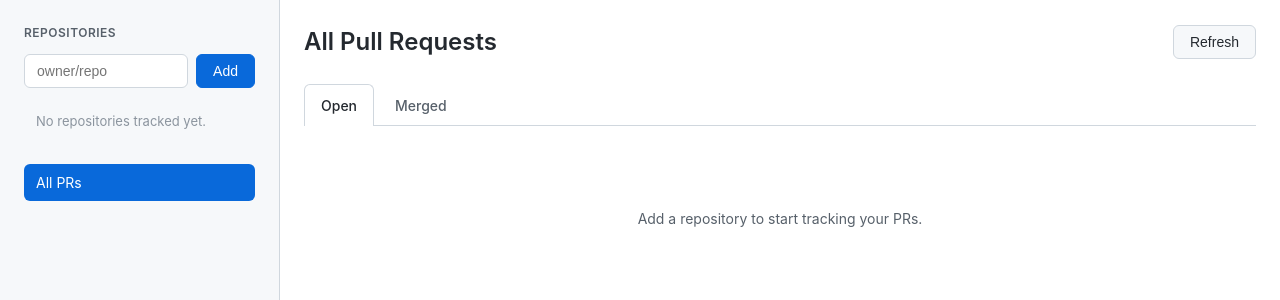
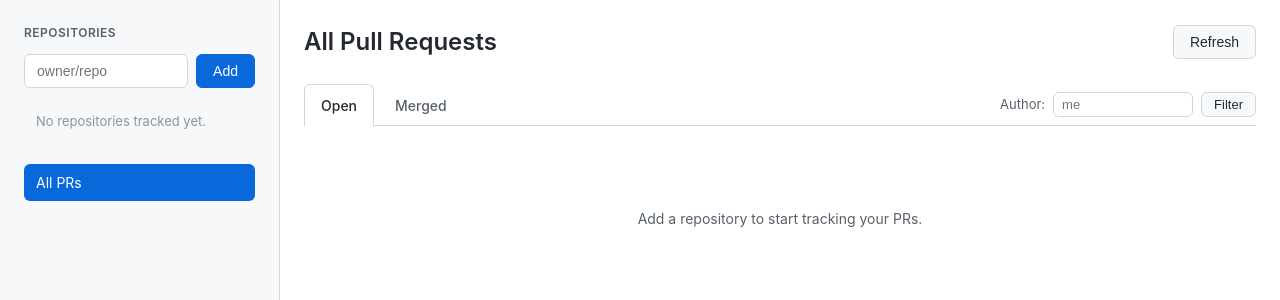
Before and after one commit to aobolensk/prdash, a Django app: page /prs/ in a window 1280 px wide. Shown: the part 64-364 px from the top of the page. Run offline with Django 5.2, Linux system fonts and the light colour scheme; the visitor is signed in with stand-in values (Sample User, id 1); data that the repository does not hold is empty; some libraries are stand-ins or nearby versions.

Commit message:
Add author name filter

```diff
--- a/dashboard/static/dashboard/css/styles.css
+++ b/dashboard/static/dashboard/css/styles.css
@@ -382,13 +382,47 @@ a:hover {
     margin: 0;
 }
 
+/* PR toolbar */
+.pr-toolbar {
+    display: flex;
+    justify-content: space-between;
+    align-items: flex-end;
+    gap: 16px;
+    margin-bottom: 20px;
+    border-bottom: 1px solid var(--color-border);
+    padding-bottom: 0;
+    flex-wrap: wrap;
+}
+
+/* Author filter form */
+.author-filter-form {
+    display: flex;
+    align-items: center;
+    gap: 8px;
+    padding-bottom: 8px;
+}
+
+.author-filter-form label {
+    font-size: 13px;
+    color: var(--color-text-secondary);
+    white-space: nowrap;
+}
+
+.input-small {
+    padding: 4px 8px;
+    font-size: 13px;
+    width: 140px;
+}
+
+.btn-small {
+    padding: 4px 12px;
+    font-size: 13px;
+}
+
 /* Tab navigation */
 .tab-navigation {
     display: flex;
     gap: 4px;
-    margin-bottom: 20px;
-    border-bottom: 1px solid var(--color-border);
-    padding-bottom: 0;
 }
 
 .tab {
--- a/dashboard/templates/dashboard/partials/_pr_content.html
+++ b/dashboard/templates/dashboard/partials/_pr_content.html
@@ -1,17 +1,18 @@
 {% load dashboard_tags %}
 
+<div class="pr-toolbar">
     <div class="tab-navigation">
-    <a href="{% if current_repo %}{% url 'dashboard:repo_pr_list' current_repo.owner current_repo.name %}{% else %}{% url 'dashboard:pr_list' %}{% endif %}"
+        <a href="{% if current_repo %}{% url 'dashboard:repo_pr_list' current_repo.owner current_repo.name %}{% else %}{% url 'dashboard:pr_list' %}{% endif %}{% if author %}?author={{ author }}{% endif %}"
            class="tab {% if active_tab == 'open' %}active{% endif %}"
-       hx-get="{% if current_repo %}{% url 'dashboard:repo_pr_list' current_repo.owner current_repo.name %}{% else %}{% url 'dashboard:pr_list' %}{% endif %}"
+           hx-get="{% if current_repo %}{% url 'dashboard:repo_pr_list' current_repo.owner current_repo.name %}{% else %}{% url 'dashboard:pr_list' %}{% endif %}{% if author %}?author={{ author }}{% endif %}"
            hx-target="#pr-content"
            hx-swap="innerHTML"
            hx-push-url="true">
             Open
         </a>
-    <a href="{% if current_repo %}{% url 'dashboard:repo_merged_pr_list' current_repo.owner current_repo.name %}{% else %}{% url 'dashboard:merged_pr_list' %}{% endif %}"
+        <a href="{% if current_repo %}{% url 'dashboard:repo_merged_pr_list' current_repo.owner current_repo.name %}{% else %}{% url 'dashboard:merged_pr_list' %}{% endif %}{% if author %}?author={{ author }}{% endif %}"
            class="tab {% if active_tab == 'merged' %}active{% endif %}"
-       hx-get="{% if current_repo %}{% url 'dashboard:repo_merged_pr_list' current_repo.owner current_repo.name %}{% else %}{% url 'dashboard:merged_pr_list' %}{% endif %}"
+           hx-get="{% if current_repo %}{% url 'dashboard:repo_merged_pr_list' current_repo.owner current_repo.name %}{% else %}{% url 'dashboard:merged_pr_list' %}{% endif %}{% if author %}?author={{ author }}{% endif %}"
            hx-target="#pr-content"
            hx-swap="innerHTML"
            hx-push-url="true">
@@ -19,4 +20,30 @@
         </a>
     </div>
 
+    <form class="author-filter-form"
+          hx-get="{% if current_repo %}{% if active_tab == 'merged' %}{% url 'dashboard:repo_merged_pr_list' current_repo.owner current_repo.name %}{% else %}{% url 'dashboard:repo_pr_list' current_repo.owner current_repo.name %}{% endif %}{% else %}{% if active_tab == 'merged' %}{% url 'dashboard:merged_pr_list' %}{% else %}{% url 'dashboard:pr_list' %}{% endif %}{% endif %}"
+          hx-target="#pr-content"
+          hx-swap="innerHTML"
+          hx-push-url="true"
+          hx-indicator="#refresh-spinner">
+        <label for="author-input">Author:</label>
+        <input type="text"
+               id="author-input"
+               name="author"
+               value="{{ author|default:'' }}"
+               placeholder="{{ current_username|default:'me' }}"
+               class="input input-small">
+        <button type="submit" class="btn btn-secondary btn-small">Filter</button>
+        {% if author %}
+            <a href="{% if current_repo %}{% if active_tab == 'merged' %}{% url 'dashboard:repo_merged_pr_list' current_repo.owner current_repo.name %}{% else %}{% url 'dashboard:repo_pr_list' current_repo.owner current_repo.name %}{% endif %}{% else %}{% if active_tab == 'merged' %}{% url 'dashboard:merged_pr_list' %}{% else %}{% url 'dashboard:pr_list' %}{% endif %}{% endif %}"
+               class="btn btn-secondary btn-small"
+               hx-get="{% if current_repo %}{% if active_tab == 'merged' %}{% url 'dashboard:repo_merged_pr_list' current_repo.owner current_repo.name %}{% else %}{% url 'dashboard:repo_pr_list' current_repo.owner current_repo.name %}{% endif %}{% else %}{% if active_tab == 'merged' %}{% url 'dashboard:merged_pr_list' %}{% else %}{% url 'dashboard:pr_list' %}{% endif %}{% endif %}"
+               hx-target="#pr-content"
+               hx-swap="innerHTML"
+               hx-push-url="true"
+               hx-indicator="#refresh-spinner">Clear</a>
+        {% endif %}
+    </form>
+</div>
+
 {% include 'dashboard/partials/_pr_list.html' %}
--- a/dashboard/templates/dashboard/pr_list.html
+++ b/dashboard/templates/dashboard/pr_list.html
@@ -54,7 +54,7 @@
             <div class="refresh-wrapper">
                 <span class="refresh-spinner htmx-indicator" id="refresh-spinner"></span>
                 <button class="btn btn-secondary"
-                        hx-get="{% if current_repo %}{% if active_tab == 'merged' %}{% url 'dashboard:repo_merged_pr_list' current_repo.owner current_repo.name %}{% else %}{% url 'dashboard:repo_pr_list' current_repo.owner current_repo.name %}{% endif %}{% else %}{% if active_tab == 'merged' %}{% url 'dashboard:merged_pr_list' %}{% else %}{% url 'dashboard:pr_list' %}{% endif %}{% endif %}"
+                        hx-get="{% if current_repo %}{% if active_tab == 'merged' %}{% url 'dashboard:repo_merged_pr_list' current_repo.owner current_repo.name %}{% else %}{% url 'dashboard:repo_pr_list' current_repo.owner current_repo.name %}{% endif %}{% else %}{% if active_tab == 'merged' %}{% url 'dashboard:merged_pr_list' %}{% else %}{% url 'dashboard:pr_list' %}{% endif %}{% endif %}{% if author %}?author={{ author }}{% endif %}"
                         hx-target="#pr-content"
                         hx-swap="innerHTML"
                         hx-indicator="#refresh-spinner">
--- a/dashboard/views.py
+++ b/dashboard/views.py
@@ -21,13 +21,17 @@ def pr_list(request):
     repo_tuples = [(repo.owner, repo.name) for repo in repos]
 
     client = GitHubClient(request.user)
-    prs = client.get_all_user_prs(repo_tuples)
+    author = request.GET.get('author', '').strip() or None
+    current_username = client.get_username()
+    prs = client.get_all_user_prs(repo_tuples, author=author)
 
     context = {
         'prs': prs,
         'repos': repos,
         'current_repo': None,
         'active_tab': 'open',
+        'author': author,
+        'current_username': current_username,
     }
 
     if request.headers.get('HX-Request') == 'true':
@@ -43,13 +47,17 @@ def merged_pr_list(request):
     repo_tuples = [(repo.owner, repo.name) for repo in repos]
 
     client = GitHubClient(request.user)
-    prs = client.get_all_merged_prs(repo_tuples)
+    author = request.GET.get('author', '').strip() or None
+    current_username = client.get_username()
+    prs = client.get_all_merged_prs(repo_tuples, author=author)
 
     context = {
         'prs': prs,
         'repos': repos,
         'current_repo': None,
         'active_tab': 'merged',
+        'author': author,
+        'current_username': current_username,
     }
 
     if request.headers.get('HX-Request') == 'true':
@@ -70,13 +78,17 @@ def repo_pr_list(request, owner, repo):
     )
 
     client = GitHubClient(request.user)
-    prs = client.get_user_prs_for_repo(owner, repo)
+    author = request.GET.get('author', '').strip() or None
+    current_username = client.get_username()
+    prs = client.get_user_prs_for_repo(owner, repo, author=author)
 
     context = {
         'prs': prs,
         'repos': repos,
         'current_repo': current_repo,
         'active_tab': 'open',
+        'author': author,
+        'current_username': current_username,
     }
 
     if request.headers.get('HX-Request') == 'true':
@@ -97,13 +109,17 @@ def repo_merged_pr_list(request, owner, repo):
     )
 
     client = GitHubClient(request.user)
-    prs = client.get_merged_prs_for_repo(owner, repo)
+    author = request.GET.get('author', '').strip() or None
+    current_username = client.get_username()
+    prs = client.get_merged_prs_for_repo(owner, repo, author=author)
 
     context = {
         'prs': prs,
         'repos': repos,
         'current_repo': current_repo,
         'active_tab': 'merged',
+        'author': author,
+        'current_username': current_username,
     }
 
     if request.headers.get('HX-Request') == 'true':
```
Also changed, not shown: dashboard/github_client.py (+29 -16 lines). Lines whose indentation alone changed are shown as unchanged.
